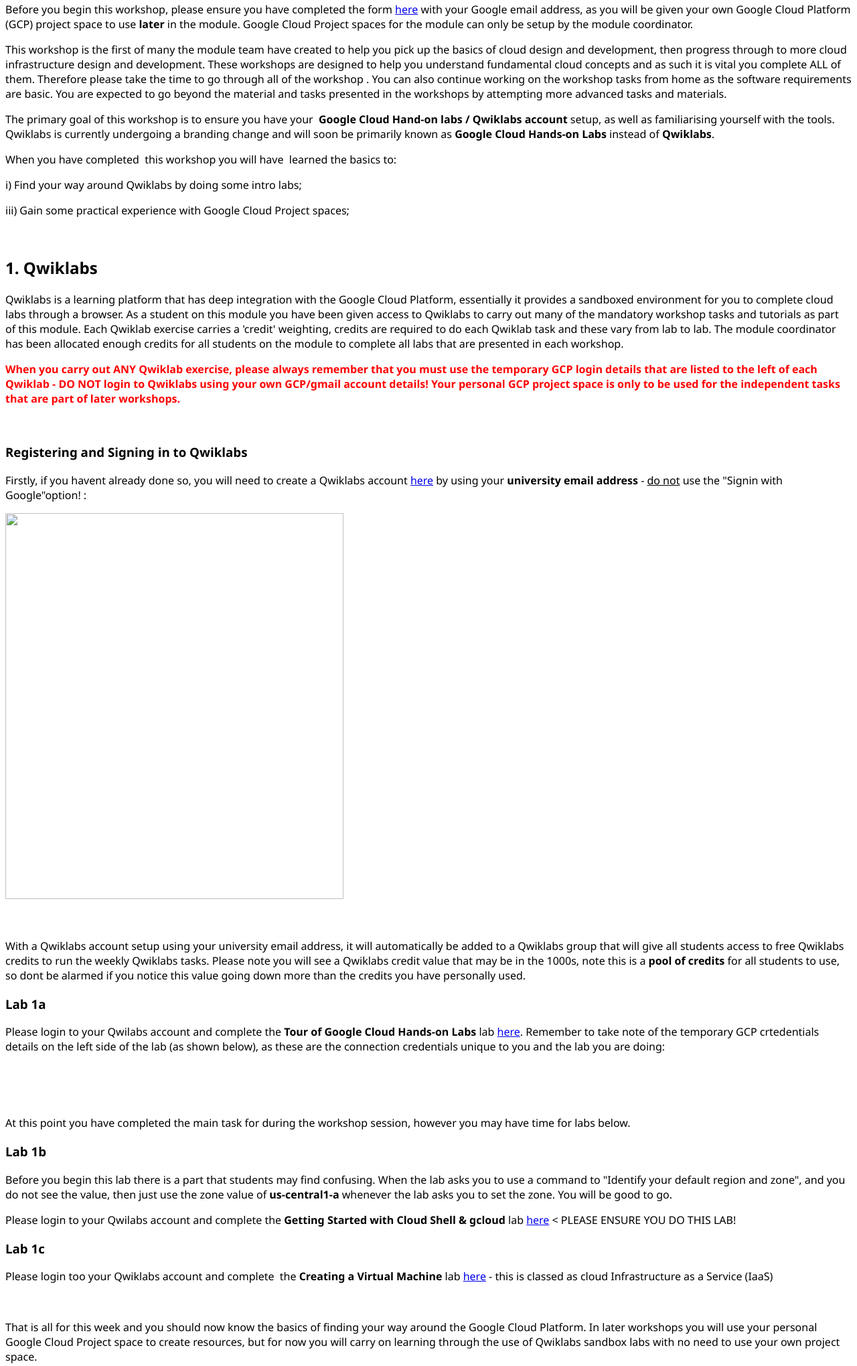
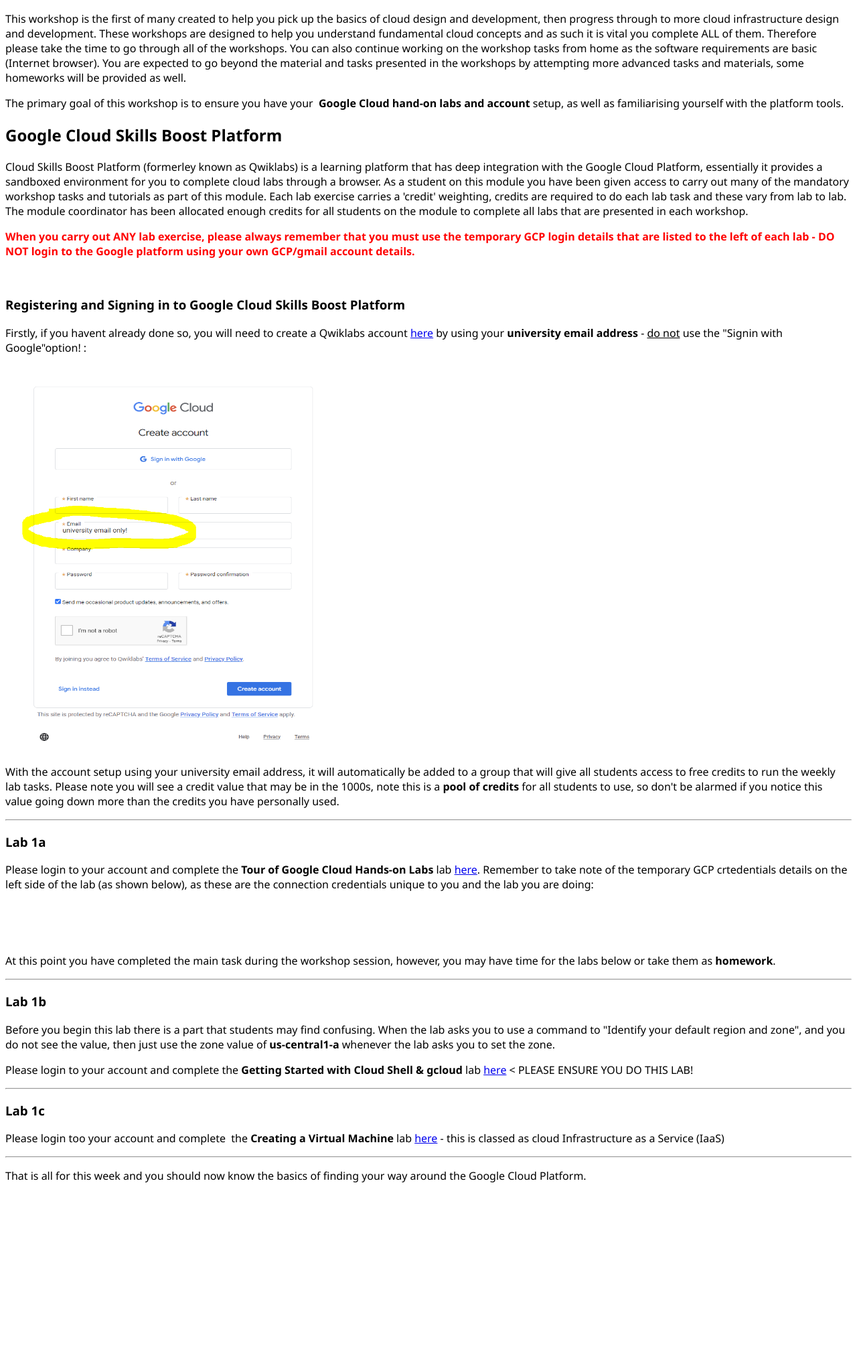
Before and after one commit to malkhafajiy/CMP2808M_labs, a plain HTML site: page workshop1.html in a window 1280 px wide. Shown: the part 359-2398 px from the top of the page at 67% size. After the commit the page ends 2141 px from the top, so only its background shows below. Drawn offline with Linux system fonts and the light colour scheme.

Commit message:
week 1 labs

```diff
--- a/workshop1.html
+++ b/workshop1.html
@@ -2,43 +2,52 @@
 <html>
 <head>
 <meta charset="utf-8">
-<title>Untitled Document</title>
+<title>CMP2808M Workshop 1</title>
 <link href="cloud.css" rel="stylesheet" type="text/css">
 </head>
 
 <body>
-<h1>CMP2808M Workshop 1- Setup and Qwiklabs Activities</h1>
+<h1>CMP2808M Workshop 1- Setup and Warm-up Activities</h1>
 <p>&nbsp;</p>
-<p><img src="images/workshop1.png" width="1024" height="122" alt=""/></p>
+<p><img src="images/boost3.PNG" width="729" height="136" alt=""/></p>
 <p>&nbsp;</p>
 <h2>Introduction</h2>
-<p>Before you begin this workshop, please ensure you have completed the form <a href="https://forms.office.com/r/uBn8magfsd">here</a> with your Google email address, as you will be given your own Google Cloud Platform (GCP) project space to use <strong>later</strong> in the module. Google Cloud Project spaces for the module can only be setup by the module coordinator.</p>
-<p>This workshop is the first of many the module team have created  to help you pick up the basics of cloud design and development, then progress through to more cloud infrastructure design and development. These workshops are designed to help you understand fundamental cloud concepts and as such it is vital you complete ALL of them. Therefore please take the time to go through all of the workshop . You can also continue working on the workshop tasks from home as the software requirements are basic. You are expected to go beyond the material and tasks presented in the workshops by attempting more advanced tasks and materials.</p>
-<p>The primary goal of this workshop is to ensure you have your&nbsp; <strong>Google Cloud Hand-on labs / Qwiklabs account</strong> setup, as well as familiarising yourself with the tools. Qwiklabs is currently undergoing a branding change and will soon be primarily known as <strong>Google Cloud Hands-on Labs</strong> instead of <strong>Qwiklabs</strong>.</p>
-<p>When you have completed &nbsp;this workshop you will have &nbsp;learned the basics to:</p>
-<p>i) Find your way around Qwiklabs by doing some intro labs;</p>
-<p>iii) Gain some practical experience with Google Cloud Project spaces;</p>
+<p>This workshop is the first of many created  to help you pick up the basics of cloud design and development, then progress through to more cloud infrastructure design and development. These workshops are designed to help you understand fundamental cloud concepts and as such it is vital you complete ALL of them.
+    Therefore please take the time to go through all of the workshops.
+    You can also continue working on the workshop tasks from home as the software requirements are basic (Internet browser).
+    You are expected to go beyond the material and tasks presented in the workshops by attempting more advanced tasks and materials, some homeworks will be provided as well.</p>
+<p>The primary goal of this workshop is to ensure you have your&nbsp; <strong>Google Cloud hand-on labs and account</strong> setup, as well as familiarising yourself with the platform tools.
+
+<h2>Google Cloud Skills Boost Platform</h2>
+<p>Cloud Skills Boost Platform (formerley known as Qwiklabs) is a learning platform that has deep integration with the Google Cloud Platform, essentially it provides a sandboxed environment for you to complete cloud labs through a browser. As a student on this module you have been given access to carry out many of the mandatory workshop tasks and tutorials as part of this module.
+     Each lab exercise carries a 'credit' weighting, credits are required to do each lab task and these vary from lab to lab.
+     The module coordinator has been allocated enough credits for all students on the module to complete all labs that are presented in each workshop.
+    </p>
+
+     <p style="color:red"><strong>When you carry out ANY lab exercise, please always remember that you must use the temporary GCP login details that are listed to the left of each lab - DO NOT login to the Google platform using your own GCP/gmail account details.</strong></p>
 <p>&nbsp;</p>
-<h2>1. Qwiklabs</h2>
-<p>Qwiklabs is a learning platform that has deep integration with the Google Cloud Platform, essentially it provides a sandboxed environment for you to complete cloud labs through a browser. As a student on this module you have been given access to Qwiklabs to carry out many of the mandatory workshop tasks and tutorials as part of this module. Each Qwiklab exercise carries a 'credit' weighting, credits are required to do each Qwiklab task and these vary from lab to lab. The module coordinator has been allocated enough credits for all students on the module to complete all labs that are presented in  each workshop.</p>
-<p style="color:red"><strong>When you carry out ANY Qwiklab exercise, please always remember that you must use the temporary GCP login details that are listed to the left of each Qwiklab - DO NOT login to Qwiklabs using your own GCP/gmail account details! Your personal GCP project space is only to be used for the independent tasks that are part of later workshops.</strong></p>
-<p>&nbsp;</p>
-<h3>Registering and Signing in to Qwiklabs</h3>
+<h3>Registering and Signing in to  Google Cloud Skills Boost Platform</h3>
 <p>Firstly, if you havent already done so, you will need to create a Qwiklabs account <a href="https://www.qwiklabs.com/users/sign_up">here</a> by using your <strong>university email address </strong>- <u>do not</u> use the &quot;Signin with Google&quot;option! :</p>
-<p><img src="images/workshop_1_20-21_1.PNG" width="505" height="576" alt=""/></p>
-<p>&nbsp;</p>
-<p>With a Qwiklabs account setup using your university email address, it will automatically be added to a Qwiklabs group that will give all students access to free Qwiklabs credits to run the weekly Qwiklabs tasks. Please note you will see a Qwiklabs credit value that may be in the 1000s, note this is a <strong>pool of credits</strong> for all students to use, so dont be alarmed if you notice this value going down more than the credits you have personally used.</p>
+<p><img src="images/boost1.PNG" width="486" height="574" alt=""/></p>
+<p>With the account setup using your university email address, it will automatically be added to a group that will give all students access to free credits to run the weekly lab tasks. Please note you will see a credit value that may be in the 1000s, note this is a <strong>pool of credits</strong> for all students to use, so don't be alarmed if you notice this value going down more than the credits you have personally used.</p>
+
+<p><hr></p>
 <h3>Lab 1a</h3>
-<p>Please login to your Qwilabs account and complete the<strong> Tour of Google Cloud Hands-on Labs</strong> lab <a href="https://www.qwiklabs.com/catalog_lab/1281">here</a>. Remember to take note of the temporary GCP crtedentials details on the left side of the lab (as shown below), as these are the connection credentials unique to you and the lab you are doing:</p>
+<p>Please login to your account and complete the<strong> Tour of Google Cloud Hands-on Labs</strong> lab <a href="https://www.qwiklabs.com/catalog_lab/1281">here</a>.
+    Remember to take note of the temporary GCP crtedentials details on the left side of the lab (as shown below), as these are the connection credentials unique to you and the lab you are doing:</p>
 <p>&nbsp;</p>
 <p><img src="images/workshop1c.png.PNG"  alt=""/></p>
-<p> At this point you have completed the main task for during the workshop session, however you may have time for labs below. </p>
+<p> At this point you have completed the main task during the workshop session, however, you may have time for the labs below or take them as <strong>homework</strong>.</p>
+<p><hr></p>
+
 <h3>Lab 1b</h3>
-<p>Before you begin this lab there is a part that students may find confusing. When the lab asks you to use a command to  "Identify your default region and zone", and you do not see the value, then just use the zone value of <strong>us-central1-a</strong> whenever the lab asks you to set the zone. You will be good to go.</p>
-<p>Please login to your Qwilabs account and complete the<strong> Getting Started with Cloud Shell &amp; gcloud</strong> lab <a href="https://qwiklabs.com/focuses/563?parent=catalog">here</a> &lt; PLEASE ENSURE YOU DO THIS LAB!</p>
+<p>Before you begin this lab there is a part that students may find confusing. When the lab asks you to use a command to  "Identify your default region and zone", and you do not see the value, then just use the zone value of <strong>us-central1-a</strong> whenever the lab asks you to set the zone.</p>
+<p>Please login to your account and complete the<strong> Getting Started with Cloud Shell &amp; gcloud</strong> lab <a href="https://qwiklabs.com/focuses/563?parent=catalog">here</a> &lt; PLEASE ENSURE YOU DO THIS LAB!</p>
+<p><hr></p>
+
 <h3>Lab 1c</h3>
-<p>Please login too your Qwiklabs account and complete&nbsp; the <strong>Creating a Virtual Machine</strong> lab <a href="https://google.qwiklabs.com/focuses/3563?parent=catalog">here</a> - this is classed as cloud Infrastructure as a Service (IaaS)</p>
-<p>&nbsp;</p>
-<p>That is all for this week and you should now know the basics of finding your way around the Google Cloud Platform. In later workshops you will use your personal Google Cloud Project space to create resources, but for now you will carry on learning through the use of Qwiklabs sandbox labs with no need to use your own project space.</p>
+<p>Please login too your account and complete&nbsp; the <strong>Creating a Virtual Machine</strong> lab <a href="https://google.qwiklabs.com/focuses/3563?parent=catalog">here</a> - this is classed as cloud Infrastructure as a Service (IaaS)</p>
+<p><hr></p>
+<p>That is all for this week and you should now know the basics of finding your way around the Google Cloud Platform.</p>
 </body>
 </html>
```
Also changed, not shown: Qwiklabs_signup.html (+2 -2 lines).
